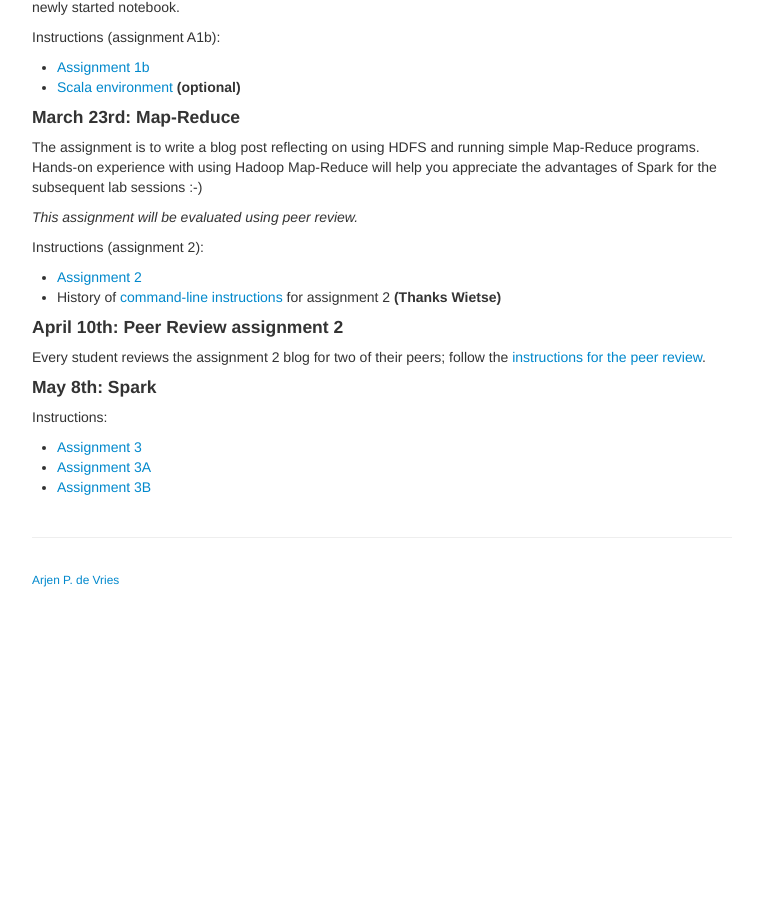
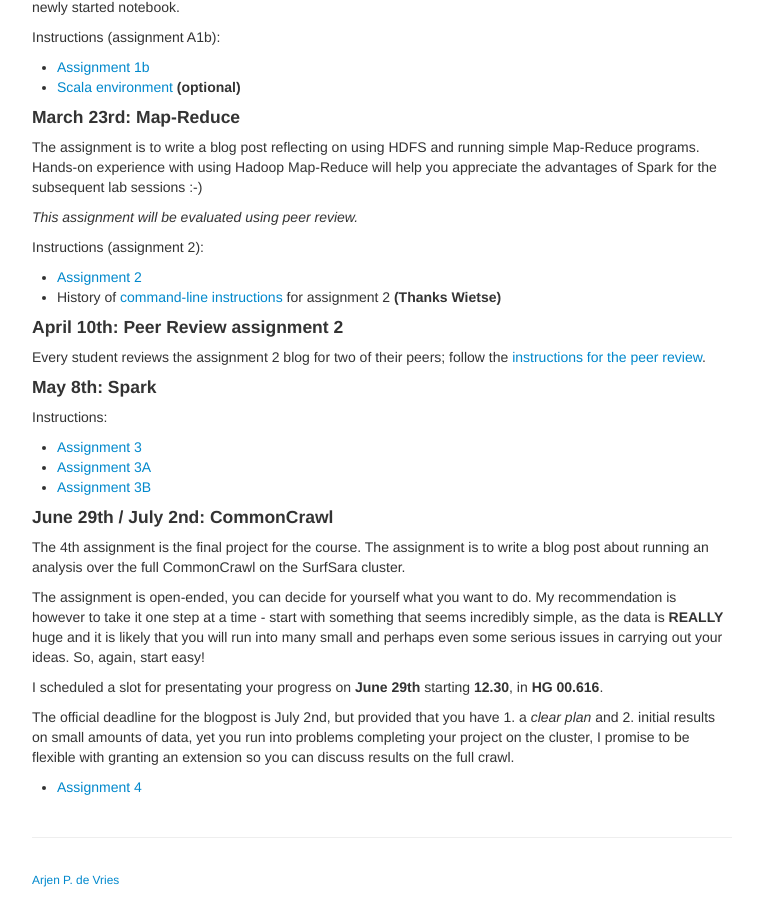
Before and after one commit to Thelukepet/course, a Jekyll site: the page built from index.md, in a window 1280 px wide and 900 px high, scrolled down 1007 px. Shown: the whole window, without its empty margins (258-1021 px from the left). Built offline with Jekyll 4.4.1, drawn with Linux system fonts in a browser that asks for light colours; before the commit the page ends 1607 px from its top, so only the background shows below that.

Commit message:
Added assignment description

```diff
--- a/index.md
+++ b/index.md
@@ -82,3 +82,21 @@ Instructions:
 * [Assignment 3](assignments/A3-spark.html)
 * [Assignment 3A](assignments/A3a-spark-rdd.html)
 * [Assignment 3B](assignments/A3b-spark-df.html)
+
+#### June 29th / July 2nd: CommonCrawl
+
+The 4th assignment is the final project for the course. The assignment is to write a blog post about running
+an analysis over the full CommonCrawl on the SurfSara cluster.
+
+The assignment is open-ended, you can decide for yourself what you want to do. My recommendation is however
+to take it one step at a time - start with something that seems incredibly simple, as the data is __REALLY__ huge
+and it is likely that you will run into many small and perhaps even some serious issues in carrying out your
+ideas. So, again, start easy!
+
+I scheduled a slot for presentating your progress on __June 29th__ starting __12.30__, in __HG 00.616__.
+
+The official deadline for the blogpost is July 2nd, but provided that you have 1. a _clear plan_ and 2. initial
+results on small amounts of data, yet you run into problems completing your project on the cluster,
+I promise to be flexible with granting an extension so you can discuss results on the full crawl.
+
+* [Assignment 4](assignments/A4-commoncrawl.html)
```
